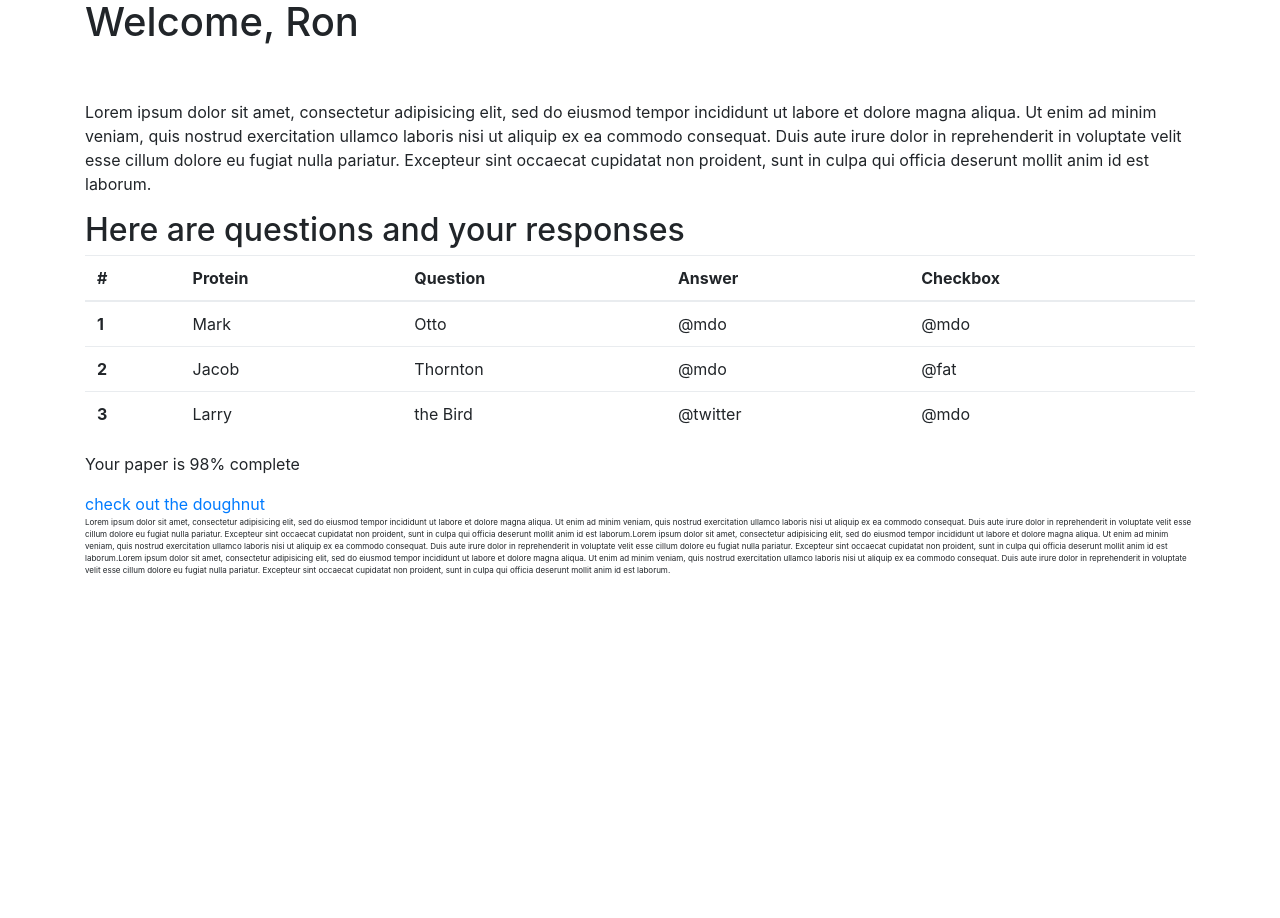
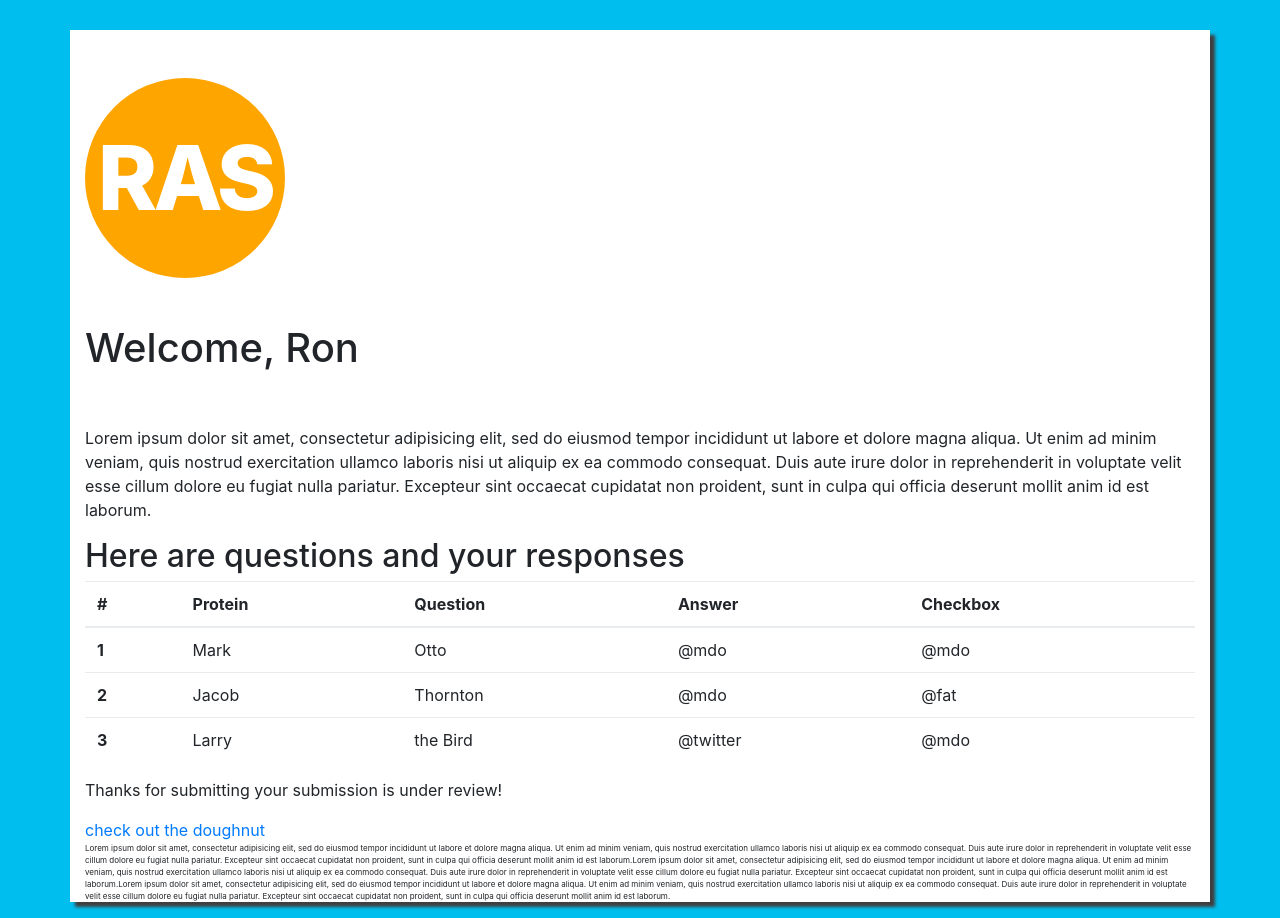
Before and after one commit to LevytsRoman/RAS, a website: page views/email.html in a window 1280 px wide. Before the commit the page ends 800 px from the top, so only its background shows below. Drawn offline with nearby package versions, Linux system fonts and the light colour scheme.

Commit message:
style email some more

```diff
--- a/views/email.html
+++ b/views/email.html
@@ -3,9 +3,14 @@
 
   <!-- <link rel="stylesheet" src="https://maxcdn.bootstrapcdn.com/bootstrap/4.0.0-beta/css/bootstrap.min.css"></link> -->
 </head>
-<body>
-  <div class="container">
+<body style="background-color: #00beee">
 
+  <div class="container" style="background-color: white; margin-top: 30px; box-shadow: 5px 5px 3px #403f3f;">
+    <br>
+    <br>
+  <div style="background-color: orange; border-radius:50%; width: 200px; height: 200px; font-size: 90px; line-height: 200px; text-align: center; font-weight: 800; color: white; letter-spacing: -4px;">RAS</div>
+  <br>
+  <br>
   <h1>Welcome, Ron</h1>
   <br>
   <br>
@@ -51,7 +56,7 @@
     </tbody>
   </table>
 
-  <p>Your paper is 98% complete</p>
+  <p>Thanks for submitting your submission is under review!</p>
 
   <a href='https://ronnnwu.github.io/doughnutChat/'> check out the doughnut</a>
 
```
Also changed, not shown: views/logo.png (added).
